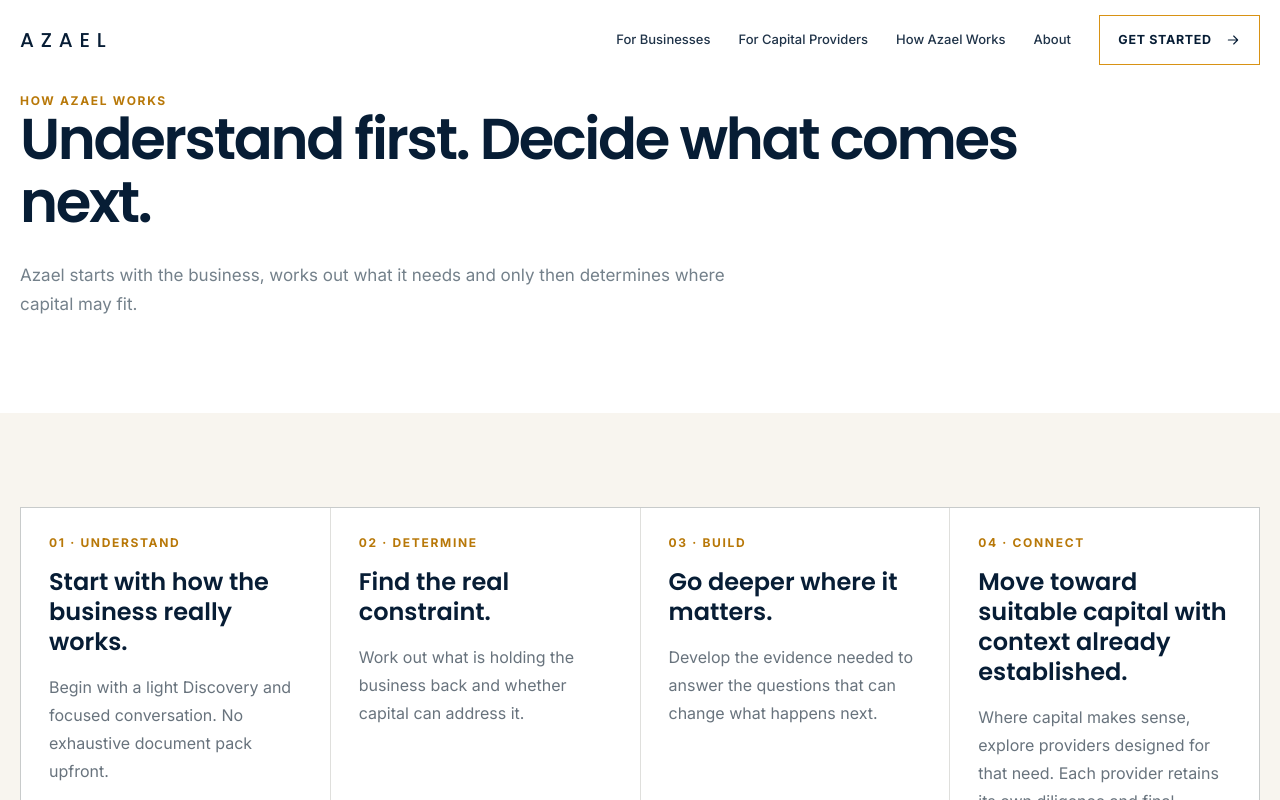
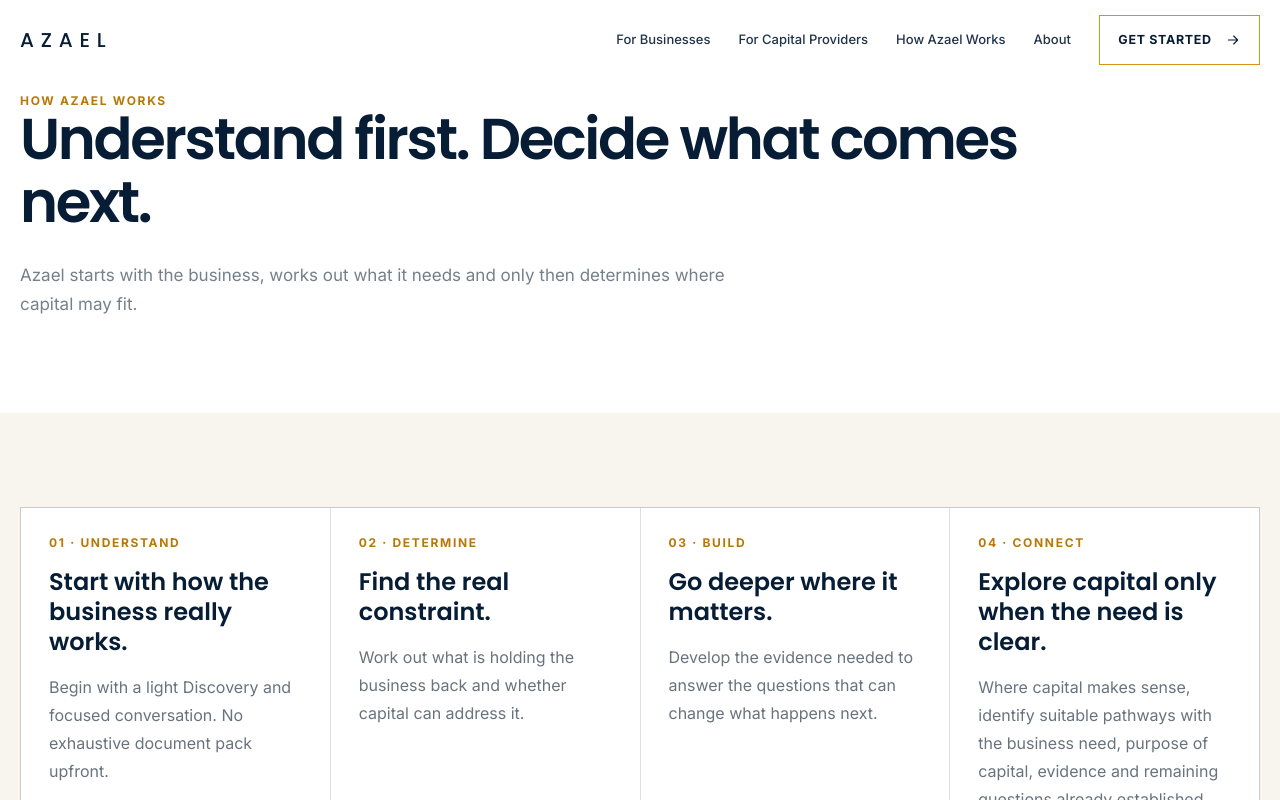
Before and after one commit to tmusoke2011/azael-website, a Next.js app: page /how-azael-works in a window 1280 px wide. Shown: the top 800 px of the page. Built offline with nearby package versions, Linux system fonts and the light colour scheme.

Commit message:
Sharpen Connect step in public Azael journey

```diff
--- a/app/how-azael-works/page.tsx
+++ b/app/how-azael-works/page.tsx
@@ -14,7 +14,7 @@
   ["01", "Understand", "Start with how the business really works.", "Begin with a light Discovery and focused conversation. No exhaustive document pack upfront."],
   ["02", "Determine", "Find the real constraint.", "Work out what is holding the business back and whether capital can address it."],
   ["03", "Build", "Go deeper where it matters.", "Develop the evidence needed to answer the questions that can change what happens next."],
-  ["04", "Connect", "Move toward suitable capital with context already established.", "Where capital makes sense, explore providers designed for that need. Each provider retains its own diligence and final decision."],
+  ["04", "Connect", "Explore capital only when the need is clear.", "Where capital makes sense, identify suitable pathways with the business need, purpose of capital, evidence and remaining questions already established. Each provider retains its own diligence and final decision."],
 ] as const;
 
 export default function HowAzaelWorksPage() {
@@ -66,7 +66,6 @@
           </div>
         </div>
       </section>
-
       <Footer />
     </main>
   );
```
